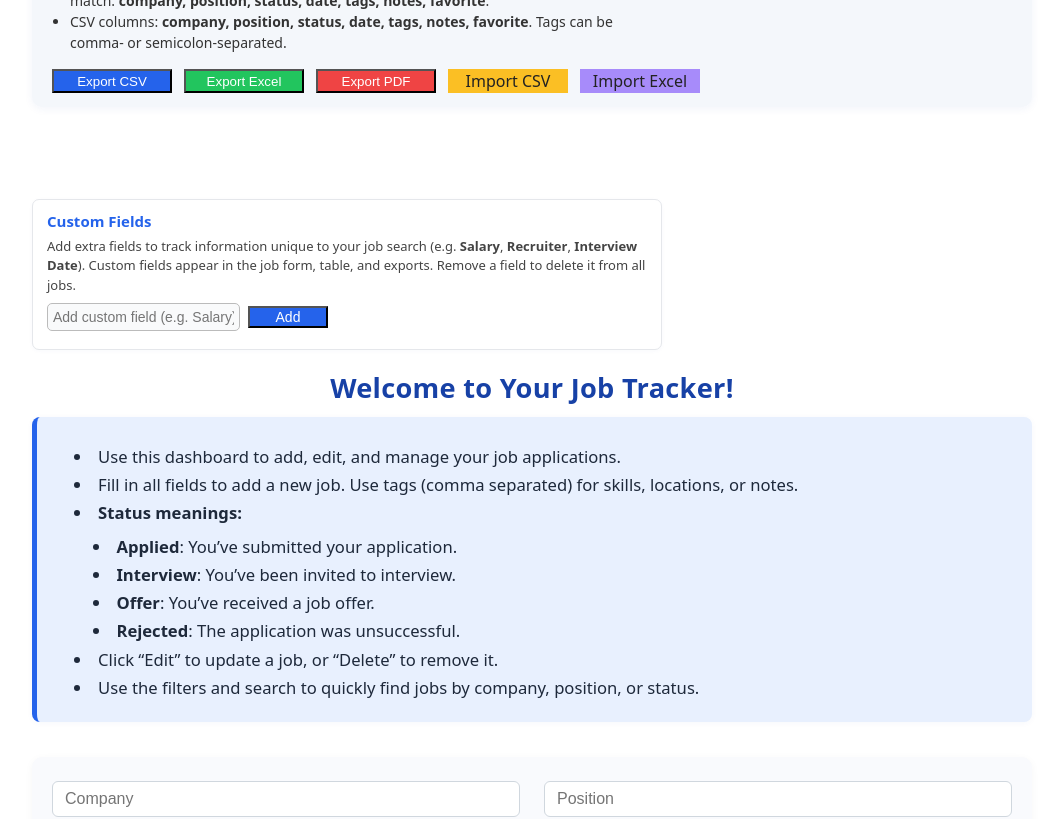
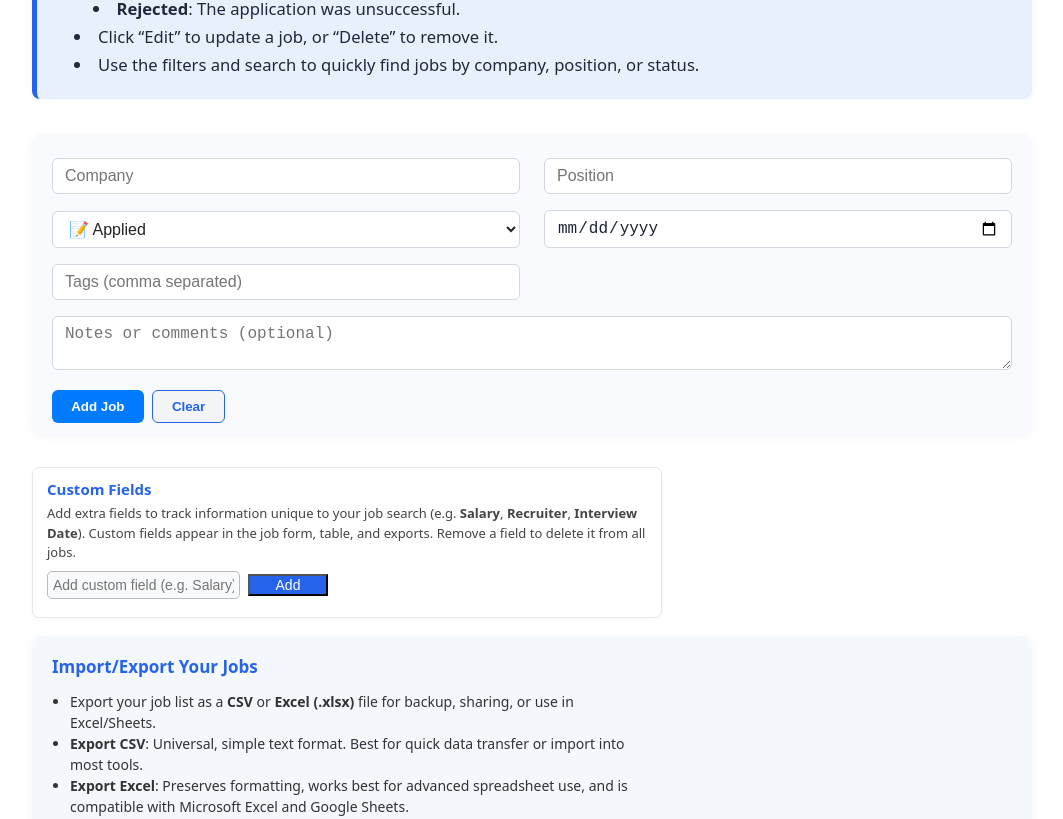
Before and after one commit to Mancini-Developer80/Job-Tracker, a React (Vite) app in the folder client/: page /dashboard in a window 1280 px wide. Shown: the part 380-1199 px from the top of the page, without its empty margins (108-1171 px from the left). Built offline with nearby package versions, Linux system fonts and the light colour scheme.

Commit message:
custom fields issue solved

```diff
--- a/client/src/components/JobForm.tsx
+++ b/client/src/components/JobForm.tsx
@@ -44,9 +44,12 @@ const JobForm: React.FC<JobFormProps> = ({
           ...initialData,
           date: formatDate(initialData.date),
           notes: initialData.notes || "",
-          // Ensure all custom fields are present
+          // Ensure all custom fields are present, prefer value from customFields object if present
           ...Object.fromEntries(
-            (customFields || []).map((f) => [f, initialData[f] || ""])
+            (customFields || []).map((f) => [
+              f,
+              ((initialData as any).customFields?.[f] ?? initialData[f]) || "",
+            ])
           ),
         }
       : {
@@ -68,7 +71,10 @@ const JobForm: React.FC<JobFormProps> = ({
         date: formatDate(initialData.date),
         notes: initialData.notes || "",
         ...Object.fromEntries(
-          (customFields || []).map((f) => [f, initialData[f] || ""])
+          (customFields || []).map((f) => [
+            f,
+            ((initialData as any).customFields?.[f] ?? initialData[f]) || "",
+          ])
         ),
       });
     } else {
--- a/client/src/pages/Dashboard.tsx
+++ b/client/src/pages/Dashboard.tsx
@@ -33,6 +33,7 @@ type Job = {
   tags: string[];
   favorite?: boolean;
   notes?: string;
+  customFields?: Record<string, string>;
 };
 
 const STATUS_COLORS: Record<Job["status"], string> = {
@@ -298,22 +299,31 @@ const Dashboard: React.FC = () => {
       const url = editJob
         ? `${import.meta.env.VITE_API_URL}/api/jobs/${editJob._id}`
         : `${import.meta.env.VITE_API_URL}/api/jobs`;
+      // Collect custom field values
+      const customFieldsObj: Record<string, string> = {};
+      customFields.forEach((field) => {
+        if ((form as any)[field] !== undefined) {
+          customFieldsObj[field] = (form as any)[field];
+        }
+      });
+      const body = {
+        ...form,
+        tags: form.tags
+          ? form.tags
+              .split(",")
+              .map((t) => t.trim())
+              .filter(Boolean)
+          : [],
+        notes: typeof form.notes === "string" ? form.notes : "",
+        customFields: customFieldsObj,
+      };
       const res = await fetch(url, {
         method,
         headers: {
           "Content-Type": "application/json",
           Authorization: `Bearer ${user?.token}`,
         },
-        body: JSON.stringify({
-          ...form,
-          tags: form.tags
-            ? form.tags
-                .split(",")
-                .map((t) => t.trim())
-                .filter(Boolean)
-            : [],
-          notes: typeof form.notes === "string" ? form.notes : "",
-        }),
+        body: JSON.stringify(body),
       });
       if (!res.ok) throw new Error("Failed to save job");
       const data = await res.json();
@@ -405,6 +415,151 @@ const Dashboard: React.FC = () => {
 
   return (
     <div className={styles.dashboard}>
+      {/* 2. Job Form */}
+      <div className={styles.section}>
+        {error && (
+          <div
+            style={{
+              color: "#d32f2f",
+              background: "#fff0f0",
+              border: "1px solid #fca5a5",
+              borderRadius: 6,
+              padding: "8px 14px",
+              marginBottom: 12,
+              fontWeight: 500,
+              maxWidth: 600,
+            }}
+          >
+            {error}
+          </div>
+        )}
+        <JobForm
+          key={formKey}
+          onSubmit={handleSubmit}
+          initialData={
+            editJob
+              ? ({
+                  ...editJob,
+                  tags: editJob.tags.join(", "),
+                  notes: typeof editJob.notes === "string" ? editJob.notes : "",
+                  favorite:
+                    editJob.favorite !== undefined
+                      ? String(editJob.favorite)
+                      : "",
+                  // Spread customFields into the form data (not as a nested property)
+                  ...(editJob.customFields ? { ...editJob.customFields } : {}),
+                } as unknown as JobFormData & Record<string, string>)
+              : undefined
+          }
+          submitLabel={editJob ? "Update Job" : "Add Job"}
+          onCancel={editJob ? () => setEditJob(null) : undefined}
+          showCancel={!!editJob}
+          customFields={customFields}
+        />
+      </div>
+      {/* 3. Custom Fields */}
+      <div
+        style={{
+          marginBottom: 18,
+          border: "1px solid #e5e7eb",
+          borderRadius: 7,
+          background: "#fff",
+          padding: "10px 14px",
+          boxShadow: "0 1px 4px rgba(30,64,175,0.03)",
+          maxWidth: 600,
+        }}
+      >
+        <div
+          style={{
+            fontWeight: 600,
+            color: "#2563eb",
+            marginBottom: 4,
+            fontSize: 15,
+          }}
+        >
+          Custom Fields
+        </div>
+        <div style={{ color: "#444", fontSize: 13, marginBottom: 8 }}>
+          Add extra fields to track information unique to your job search (e.g.{" "}
+          <b>Salary</b>, <b>Recruiter</b>, <b>Interview Date</b>). Custom fields
+          appear in the job form, table, and exports. Remove a field to delete
+          it from all jobs.
+        </div>
+        <div
+          style={{
+            display: "flex",
+            gap: 8,
+            alignItems: "center",
+            marginBottom: 8,
+            flexWrap: "wrap",
+          }}
+        >
+          <input
+            type="text"
+            value={newCustomField}
+            onChange={(e) => setNewCustomField(e.target.value)}
+            placeholder="Add custom field (e.g. Salary)"
+            style={{
+              padding: 5,
+              borderRadius: 5,
+              border: "1px solid #bbb",
+              minWidth: 150,
+              fontSize: 14,
+              background: "#f9fafb",
+              color: "#222", // High-contrast dark color for legibility
+            }}
+          />
+          <button
+            onClick={handleAddCustomField}
+            className={styles.button}
+            style={{
+              minWidth: 80,
+              background: "#2563eb",
+              color: "#fff",
+              fontWeight: 500,
+              fontSize: 14,
+            }}
+          >
+            Add
+          </button>
+        </div>
+        <div style={{ display: "flex", gap: 8, flexWrap: "wrap" }}>
+          {customFields.map((field) => (
+            <span
+              key={field}
+              style={{
+                background: "#f3f4f6",
+                color: "#3730a3",
+                borderRadius: 5,
+                padding: "2px 10px",
+                display: "flex",
+                alignItems: "center",
+                gap: 4,
+                fontSize: 14,
+                border: "1px solid #e0e7ff",
+              }}
+            >
+              {field}
+              <button
+                onClick={() => handleRemoveCustomField(field)}
+                style={{
+                  background: "none",
+                  border: "none",
+                  color: "#d32f2f",
+                  cursor: "pointer",
+                  fontWeight: 700,
+                  fontSize: 15,
+                  marginLeft: 2,
+                }}
+                title="Remove"
+              >
+                ×
+              </button>
+            </span>
+          ))}
+        </div>
+      </div>
+      {/* 4. Import/Export Section */}
       <div
         style={{
           display: "flex",
@@ -529,143 +684,7 @@ const Dashboard: React.FC = () => {
           </label>
         </div>
       </div>
-      <h2>Dashboard</h2>
-      {error && (
-        <div style={{ color: "#d32f2f", marginBottom: 12 }}>{error}</div>
-      )}
-      <div className={styles.section}>
-        <div
-          style={{
-            marginBottom: 18,
-            border: "1px solid #e5e7eb",
-            borderRadius: 7,
-            background: "#fff",
-            padding: "10px 14px",
-            boxShadow: "0 1px 4px rgba(30,64,175,0.03)",
-            maxWidth: 600,
-          }}
-        >
-          <div
-            style={{
-              fontWeight: 600,
-              color: "#2563eb",
-              marginBottom: 4,
-              fontSize: 15,
-            }}
-          >
-            Custom Fields
-          </div>
-          <div
-            style={{
-              color: "#444",
-              fontSize: 13,
-              marginBottom: 8,
-            }}
-          >
-            Add extra fields to track information unique to your job search
-            (e.g. <b>Salary</b>, <b>Recruiter</b>, <b>Interview Date</b>).
-            Custom fields appear in the job form, table, and exports. Remove a
-            field to delete it from all jobs.
-          </div>
-          <div
-            style={{
-              display: "flex",
-              gap: 8,
-              alignItems: "center",
-              marginBottom: 8,
-              flexWrap: "wrap",
-            }}
-          >
-            <input
-              type="text"
-              value={newCustomField}
-              onChange={(e) => setNewCustomField(e.target.value)}
-              placeholder="Add custom field (e.g. Salary)"
-              style={{
-                padding: 5,
-                borderRadius: 5,
-                border: "1px solid #bbb",
-                minWidth: 150,
-                fontSize: 14,
-                background: "#f9fafb",
-              }}
-            />
-            <button
-              onClick={handleAddCustomField}
-              className={styles.button}
-              style={{
-                minWidth: 80,
-                background: "#2563eb",
-                color: "#fff",
-                fontWeight: 500,
-                fontSize: 14,
-              }}
-            >
-              Add
-            </button>
-          </div>
-          <div style={{ display: "flex", gap: 8, flexWrap: "wrap" }}>
-            {customFields.map((field) => (
-              <span
-                key={field}
-                style={{
-                  background: "#f3f4f6",
-                  color: "#3730a3",
-                  borderRadius: 5,
-                  padding: "2px 10px",
-                  display: "flex",
-                  alignItems: "center",
-                  gap: 4,
-                  fontSize: 14,
-                  border: "1px solid #e0e7ff",
-                }}
-              >
-                {field}
-                <button
-                  onClick={() => handleRemoveCustomField(field)}
-                  style={{
-                    background: "none",
-                    border: "none",
-                    color: "#d32f2f",
-                    cursor: "pointer",
-                    fontWeight: 700,
-                    fontSize: 15,
-                    marginLeft: 2,
-                  }}
-                  title="Remove"
-                >
-                  ×
-                </button>
-              </span>
-            ))}
-          </div>
-        </div>
-        <JobForm
-          key={formKey}
-          onSubmit={handleSubmit}
-          initialData={
-            editJob
-              ? {
-                  ...editJob,
-                  tags: editJob.tags.join(", "),
-                  notes: typeof editJob.notes === "string" ? editJob.notes : "",
-                  favorite:
-                    editJob.favorite !== undefined
-                      ? String(editJob.favorite)
-                      : "",
-                  // Pass custom fields to form
-                  ...Object.fromEntries(
-                    customFields.map((f) => [f, (editJob as any)[f] || ""])
-                  ),
-                }
-              : undefined
-          }
-          submitLabel={editJob ? "Update Job" : "Add Job"}
-          onCancel={editJob ? () => setEditJob(null) : undefined}
-          showCancel={!!editJob}
-          customFields={customFields}
-        />
-      </div>
+      {/* 5. Job Table and Analytics */}
       <div className={styles.section}>
         <div className={styles.filterBox}>
           <input
@@ -875,7 +894,7 @@ const Dashboard: React.FC = () => {
                   {/* Custom fields values */}
                   {customFields.map((field) => (
                     <td className={styles.td} key={field}>
-                      {(job as any)[field] || ""}
+                      {job.customFields?.[field] || ""}
                     </td>
                   ))}
                   <td className={styles.td}>
```
Also changed, not shown: 2 other files (tests, documents, lock files or other folders).
